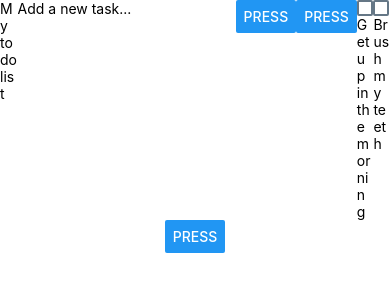
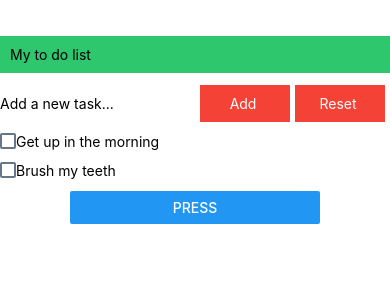
Before and after one commit to keerthi-olm/ToDoReactNative, a React Native app: screen / in a window 390 px wide. Shown: the top 300 px of the page. Built offline with nearby package versions, Linux system fonts and the light colour scheme.

Commit message:
button styling...using TouchableOpacity

```diff
--- a/App.js
+++ b/App.js
@@ -1,6 +1,6 @@
 import React from 'react';
 import PropTypes from "prop-types";
-import { StyleSheet, Text, View ,Button,TextInput,CheckBox} from 'react-native';
+import { StyleSheet, Text, View ,Button,TextInput,CheckBox,TouchableOpacity} from 'react-native';
 
 export default class ToDoApp extends React.Component {
 
@@ -18,22 +18,24 @@ export default class ToDoApp extends React.Component {
     return (
        <View style={styles.App}>
         <View id="list" style={styles.widgetUl} >
-          <View className="header" style={styles.header} >
+          <View style={styles.header} >
             <Text lassName='title' >My to do list </Text>
            </View>
-           <View className="add_reset_section">
+           <View className="add_reset_section" style={styles.addResetSection}>
             <TextInput placeholder="Add a new task..."/>
            </View>
-           <View className="button add">
-            <Button onClick={this._handleAddItem} title='press' >Add</Button>
+           <View className="button add" style={{'flex':1}}>
+            <TouchableOpacity onClick={this._handleAddItem} title='Add' style={styles.button}><Text style={styles.textBt} >Add </Text></TouchableOpacity>
            </View>
-           <View className="button reset">
-            <Button onClick={this._handleResetList} title='press'/>
+           <View className="button reset" style={{'flex':1}}>
+
+                        <TouchableOpacity onClick={this._handleAddItem} title='Reset' style={styles.button}><Text  style={styles.textBt}>Reset </Text></TouchableOpacity>
+
            </View>
             {this.state.list.map((value, i) => {
             return <ToDoList key={i}  item={value} />;
           })}
-          <View className="footer"><Button className='remove'  onClick={this._handleRemoveDoneItems}  title='press' >
+          <View className="footer" style={{ "flexBasis": 250}}><Button style={styles.button} className='remove'  onClick={this._handleRemoveDoneItems}  title='press' >
           Remove
         </Button></View>
         </View>
@@ -70,7 +72,7 @@ class ToDoList extends React.Component {
     let text = this.state.checked ? <strike>{this.state.value}</strike> : this.state.value;
     let checked= this.state.checked ? 'checked' : '';
     return (
-      <View className="main" style={styles.main}>
+      <View className="main" style={styles.main} style={{'flex':11, "flexBasis": 250 ,'flexDirection':'row'}}>
         <CheckBox  onChange={this._handleCheckBoxClick}  /><Text>{text}</Text>
       </View>
     );
@@ -84,7 +86,10 @@ const styles = StyleSheet.create({
   "App": {
     "fontFamily": "sans-serif",
     "textAlign": "center",
-    "fontSize": 52
+    "fontSize": 52,
+    'flexBasis':250,
+        "paddingTop": 30,
+
   },
   "widgetUl": {
     "padding": 0,
@@ -94,18 +99,37 @@ const styles = StyleSheet.create({
     "justifyContent": "space-around",
     flexDirection:'row',
     flexWrap:'wrap',
-    "alignItems": "stretch"
+    "alignItems": "stretch",
+    alignItems: 'center'
   },
   "header": {
-    "flexBasis": 1,
-    "flexGrow":1
+    "flexBasis": 250,
+    "flex":1,
+    "backgroundColor": '#2ec76e',
+    padding: 10,
   },
   "footer": {
-    "flexBasis": 0.9,
-     "flexGrow":1
+    "flexBasis": 250,
+     "flex":1
   },
   "main": {
-    "flex": 1
-    , "flexGrow":1
+    "flex": 1,
+    "flexBasis":250,
+     'padding': 10,
+
+
   },
+  "addResetSection": {
+   "flexBasis":200,
+},
+"textBt": {
+   "color":"#fff"
+},
+  button: {
+    'alignItems': 'center',
+    'backgroundColor': '#f44336',
+   'padding': 10,
+   'marginRight':5
+
+  }
 });
```
